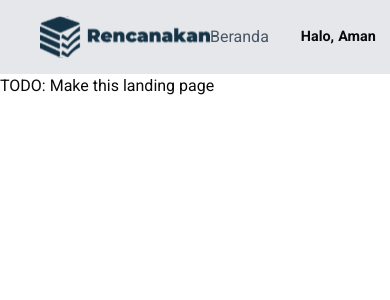
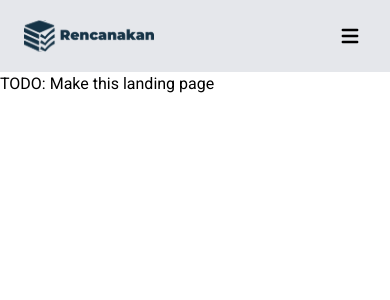
Before and after one commit to Rencanakan-id/rencanakan-talent_pool-frontend, a React (Vite) app: page / in a window 390 px wide. Shown: the top 300 px of the page. Built offline with nearby package versions, Linux system fonts and the light colour scheme.

Commit message:
feat: implement unfinished responsive navbar

```diff
--- a/package.json
+++ b/package.json
@@ -20,6 +20,7 @@
     "lucide-react": "^0.476.0",
     "react": "^19.0.0",
     "react-dom": "^19.0.0",
+    "react-icons": "^5.5.0",
     "react-router": "^7.2.0",
     "tailwind-merge": "^3.0.2",
     "tailwindcss": "^4.0.6",
--- /dev/null
+++ b/src/components/hooks/index.ts
@@ -0,0 +1 @@
+export { useOutsideClick } from './useOutsideClick';
--- a/src/components/layout/navbar.tsx
+++ b/src/components/layout/navbar.tsx
@@ -1,23 +1,66 @@
+import { useState } from 'react';
 import { Typography } from '../atoms/typography';
+import { HiMenu, HiX } from 'react-icons/hi';
+import { useOutsideClick } from '../hooks';
 
 export const Navbar: React.FC = () => {
-  const MENU_OPTIONS = [
-      { name: 'Beranda', href: '/' },
-  ]
+  const MENU_OPTIONS = [{ name: 'Beranda', href: '/' }];
+
+  const [isMobileMenuOpen, setIsMobileMenuOpen] = useState(false);
+  const ref = useOutsideClick(() => setIsMobileMenuOpen(false));
 
   return (
-    <div className="flex justify-between bg-gray-200 shaddow-lg px-10 items-center py-4">
-      <img src="./rencanakanLogo.svg" alt="Logo" />
+    <div className="shaddow-lg flex h-18 lg:h-20 items-center justify-between bg-gray-200 px-6 lg:px-10">
+      <img src="./rencanakanLogo.svg" alt="Logo" className='h-8 lg:h-10'/>
 
-      <div className='flex gap-8 items-center'>
+      <div className="hidden lg:flex items-center gap-4 lg:gap-8">
         {MENU_OPTIONS.map((menu, index) => (
-            <a key={index} href={menu.href} className='text-gray-600 hover:text-gray-800'>{menu.name}</a>
+          <a key={index} href={menu.href} className=" hover:text-gray-800 font-medium">
+            {menu.name}
+          </a>
         ))}
-        <div className='flex gap-1'>
+
+        <div className="hidden lg:flex gap-1">
           <Typography variant="h6">Halo,</Typography>
-          <Typography variant="h6">Aman</Typography>
+          <Typography variant="h6" className='text-[#00365A]'>Aman</Typography>
         </div>
       </div>
+
+      <div className="flex lg:hidden" ref={ref}>
+        <button
+          className={`transition-transform duration-300 ${isMobileMenuOpen ? 'rotate-180' : 'rotate-0'} p-1`}
+          onClick={() => setIsMobileMenuOpen(!isMobileMenuOpen)}
+        >
+          {isMobileMenuOpen ? <HiX size={24} /> : <HiMenu size={24} />}
+        </button>
+      </div>
+
+      {isMobileMenuOpen && (
+        <div
+          className="flex lg:hidden fixed inset-0 opacity-30 z-40"
+          onClick={() => setIsMobileMenuOpen(false)}
+        />
+      )}
+
+      {isMobileMenuOpen && (
+        <div className="flex lg:hidden absolute top-[68px] left-0 w-full bg-white z-[999] shadow-xl">
+          <div className="flex flex-col items-start w-full">
+            {MENU_OPTIONS.map((menu, key) => (
+              <button
+                className="w-full text-left py-4 px-4 hover:bg-black-5 rounded hover:bg-gray-200 cursor-pointer"
+                key={key}
+                onClick={() => {
+                  // TODO: use button DS
+                  // handleMenuClick(menu.route);
+                  setIsMobileMenuOpen(false);
+                }}
+              >
+                <Typography variant="s4">{menu.name}</Typography>
+              </button>
+            ))}
+          </div>
+        </div>
+
+          )}
     </div>
-  );
-};
+  )};
--- a/src/hooks/index.ts
+++ /dev/null
@@ -1 +0,0 @@
-export { useOutsideClick } from './useOutsideClick';
--- a/src/index.css
+++ b/src/index.css
@@ -124,6 +124,6 @@
   }
 
   body {
-    @apply bg-background text-foreground;
+    @apply bg-background;
   }
 }
```
Also changed, not shown: src/components/hooks/useOutsideClick.tsx (line endings or trailing spaces), 1 other file (tests, documents, lock files or other folders).
